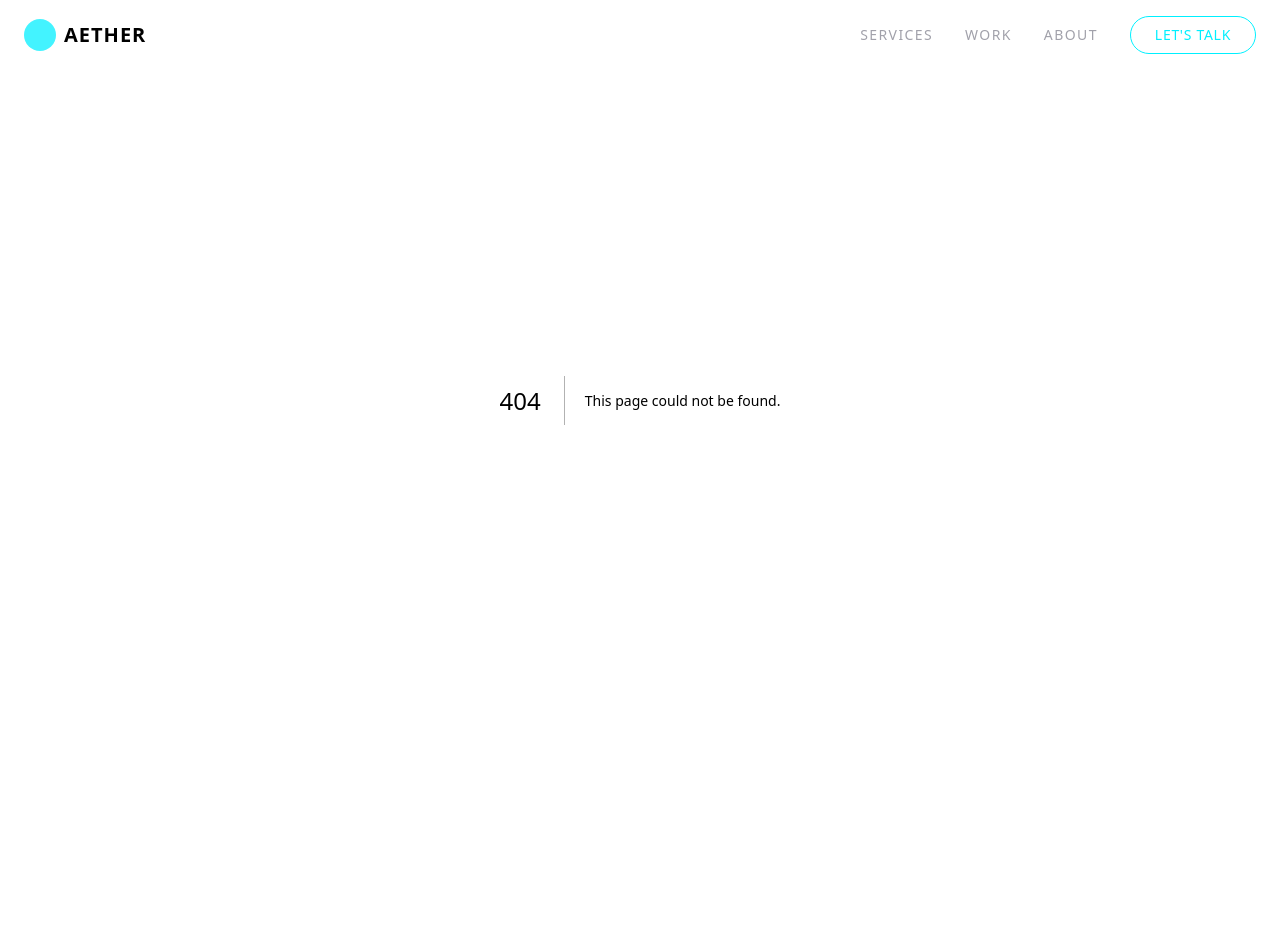
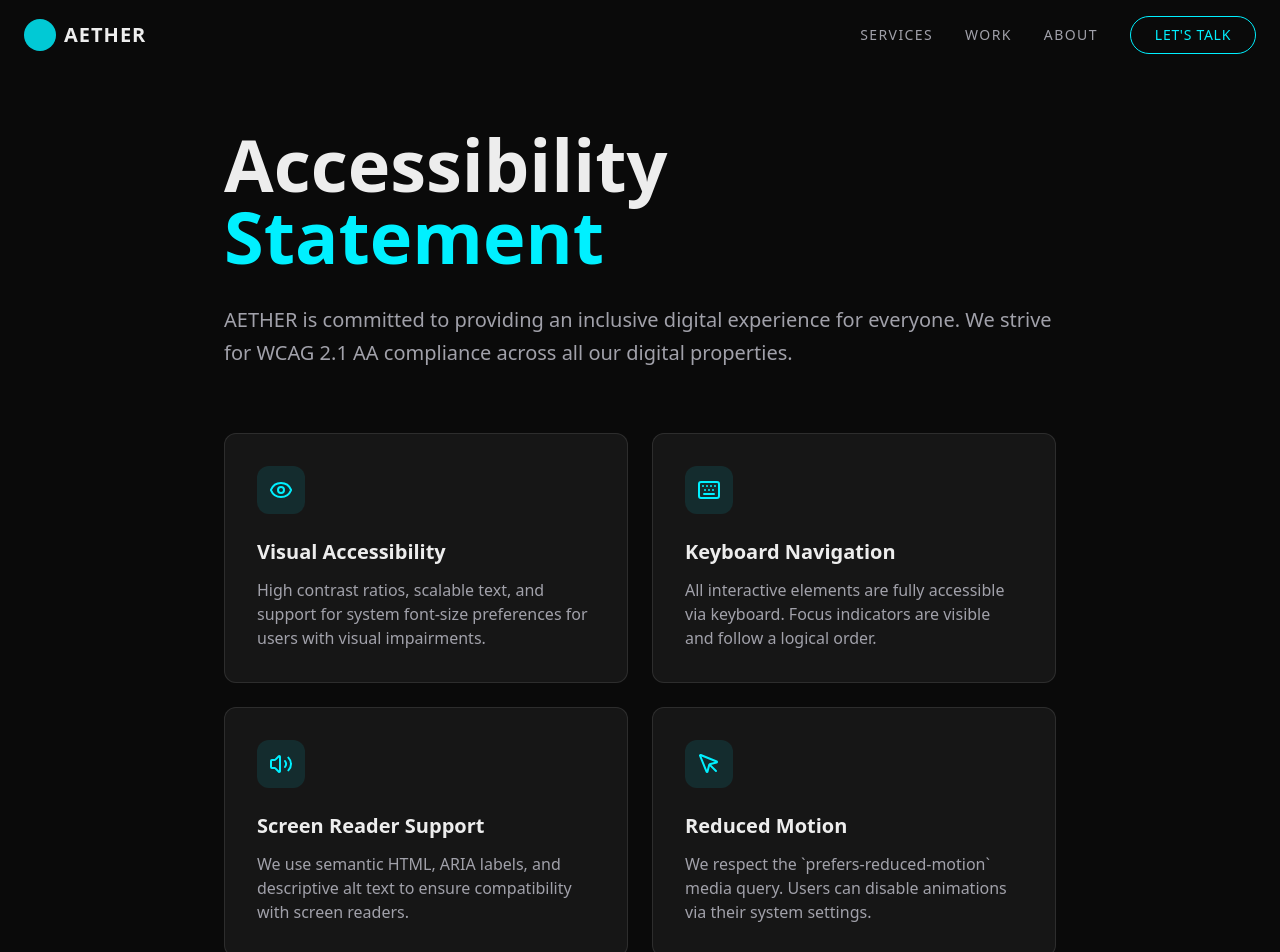
Before and after one commit to hanjiwon1108/aether, a Next.js app: page /legal/accessibility in a window 1280 px wide. Before the commit this address had no page. Shown: the top 952 px of the page. Before the commit the page ends 800 px from the top, so only its background shows below. Built offline with nearby package versions, Linux system fonts and the light colour scheme.

Commit message:
feat: accessibillity page develop

```diff
--- /dev/null
+++ b/src/app/legal/accessibility/page.tsx
@@ -0,0 +1,39 @@
+"use client";
+import { motion } from "framer-motion";
+import { Eye, Keyboard, Volume2, MousePointer } from "lucide-react";
+import Card from "@/shared/ui/Card";
+
+const features = [
+  { icon: Eye, title: "Visual Accessibility", desc: "High contrast ratios, scalable text, and support for system font-size preferences for users with visual impairments." },
+  { icon: Keyboard, title: "Keyboard Navigation", desc: "All interactive elements are fully accessible via keyboard. Focus indicators are visible and follow a logical order." },
+  { icon: Volume2, title: "Screen Reader Support", desc: "We use semantic HTML, ARIA labels, and descriptive alt text to ensure compatibility with screen readers." },
+  { icon: MousePointer, title: "Reduced Motion", desc: "We respect the `prefers-reduced-motion` media query. Users can disable animations via their system settings." },
+];
+
+export default function AccessibilityPage() {
+  return (
+    <main className="pt-32 pb-24 px-4 md:px-8 max-w-4xl mx-auto">
+      <motion.div initial={{ opacity: 0, y: 20 }} animate={{ opacity: 1, y: 0 }} transition={{ duration: 0.8 }} className="mb-16">
+        <h1 className="text-5xl md:text-7xl font-bold font-display mb-8">Accessibility <span className="text-primary">Statement</span></h1>
+        <p className="text-xl text-muted-foreground leading-relaxed">AETHER is committed to providing an inclusive digital experience for everyone. We strive for WCAG 2.1 AA compliance across all our digital properties.</p>
+      </motion.div>
+      <div className="grid grid-cols-1 md:grid-cols-2 gap-6 mb-16">
+        {features.map((f, i) => (
+          <motion.div key={f.title} initial={{ opacity: 0, y: 20 }} whileInView={{ opacity: 1, y: 0 }} viewport={{ once: true }} transition={{ delay: i * 0.1 }}>
+            <Card className="p-8 h-full">
+              <div className="w-12 h-12 rounded-xl bg-primary/10 flex items-center justify-center mb-6">
+                <f.icon className="w-6 h-6 text-primary" />
+              </div>
+              <h3 className="text-xl font-bold mb-3">{f.title}</h3>
+              <p className="text-muted-foreground">{f.desc}</p>
+            </Card>
+          </motion.div>
+        ))}
+      </div>
+      <motion.div initial={{ opacity: 0 }} whileInView={{ opacity: 1 }} viewport={{ once: true }} className="border border-white/10 rounded-2xl p-8">
+        <h2 className="text-2xl font-bold mb-4">Feedback & Reporting</h2>
+        <p className="text-muted-foreground">We welcome your feedback on the accessibility of our site. If you encounter any barriers, please contact us at <a href="mailto:accessibility@aether.agency" className="text-primary hover:underline">accessibility@aether.agency</a>. We aim to respond within 5 business days.</p>
+      </motion.div>
+    </main>
+  );
+}
```
